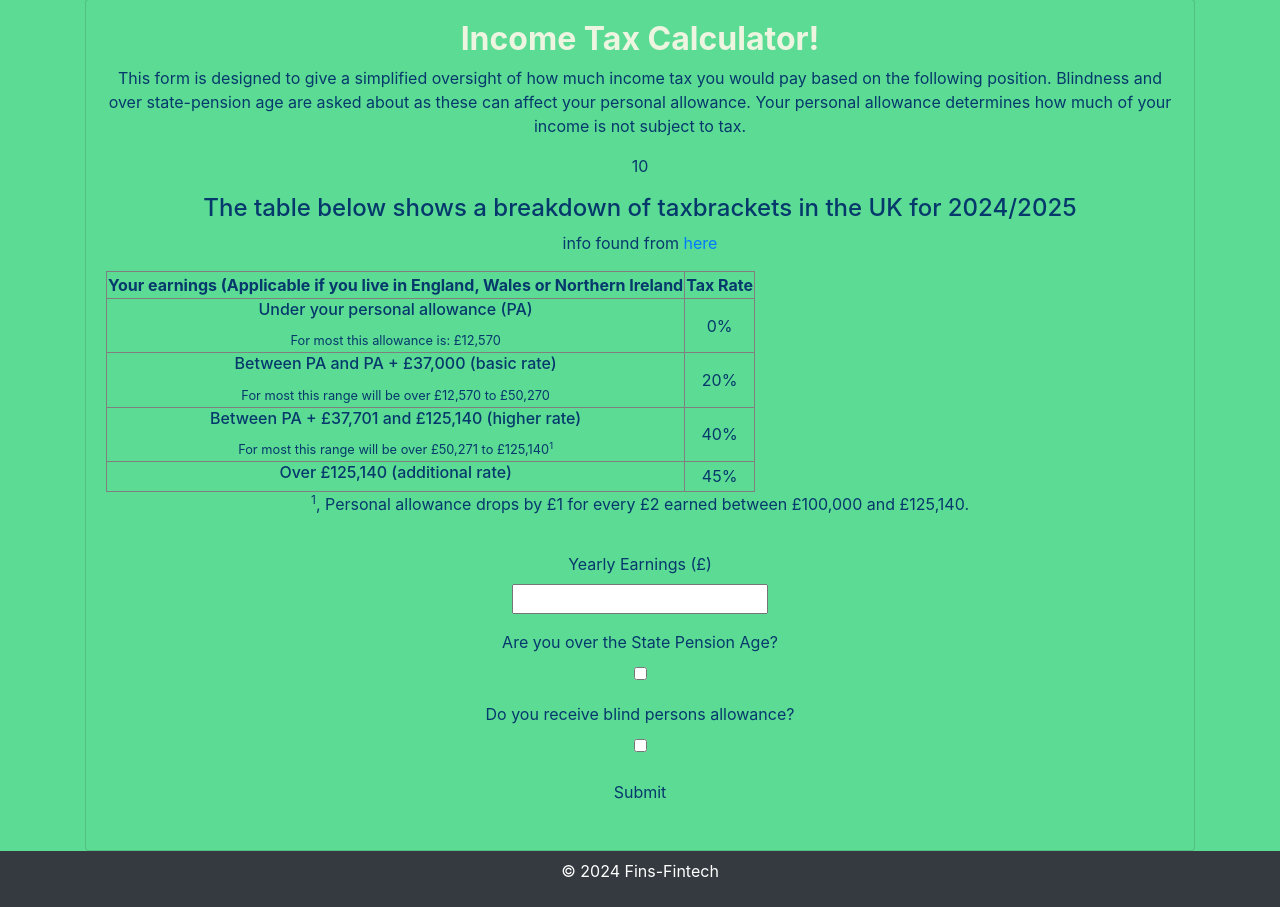
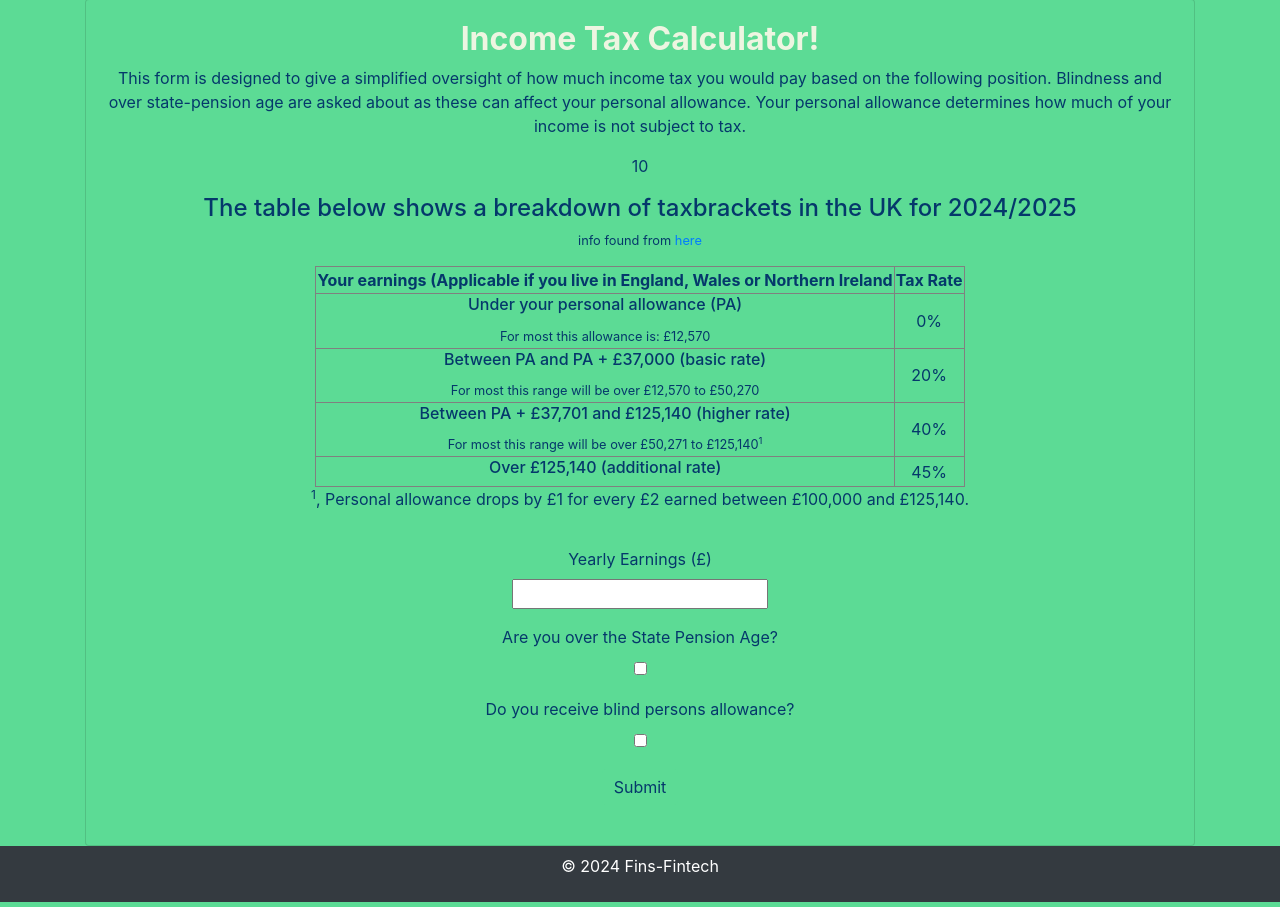
Before and after one commit to lilac-electron/Wealth_Management_Tool, a Flask app: template templates/pages/incomeTaxForm.html in a window 1280 px wide. Shown: the part 157-1064 px from the top of the page. Run offline with Flask 3, Linux system fonts and the light colour scheme; tables that the repository leaves empty hold one stand-in row (values such as "Sample post"); the template is opened without the code that fills it: values that come from a table or form of the project are taken from there, most other values are stand-ins (such as "Sample title", 1, 10 or a date in 2020); parts of the project's set-up code (start-up, migrations or seed data) failed here and were passed over; some libraries are stand-ins or nearby versions.

Commit message:
Update incomeTaxForm.html

```diff
--- a/templates/pages/incomeTaxForm.html
+++ b/templates/pages/incomeTaxForm.html
@@ -46,8 +46,8 @@
                 {% if tax_content %}
                     <p>{{ tax_content }}</p>
                     <h4>The table below shows a breakdown of taxbrackets in the UK for 2024/2025</h4>
-                    <p>info found from <a href="https://www.moneysavingexpert.com/banking/tax-rates/#:~:text=For%20the%202024%2F25%20tax%20year%2C%20if%20you%20live%20in,once%20earnings%20hit%20%C2%A3100%2C000).">here</a></p>
-                    <table class="text-center" border="1">
+                    <small><p>info found from <a href="https://www.moneysavingexpert.com/banking/tax-rates/#:~:text=For%20the%202024%2F25%20tax%20year%2C%20if%20you%20live%20in,once%20earnings%20hit%20%C2%A3100%2C000).">here</a></p></small>
+                    <table border="1" class="mx-auto">
                         <tr>
                             <th>Your earnings (Applicable if you live in England, Wales or Northern Ireland</th>
                             <th>Tax Rate</th>
```
